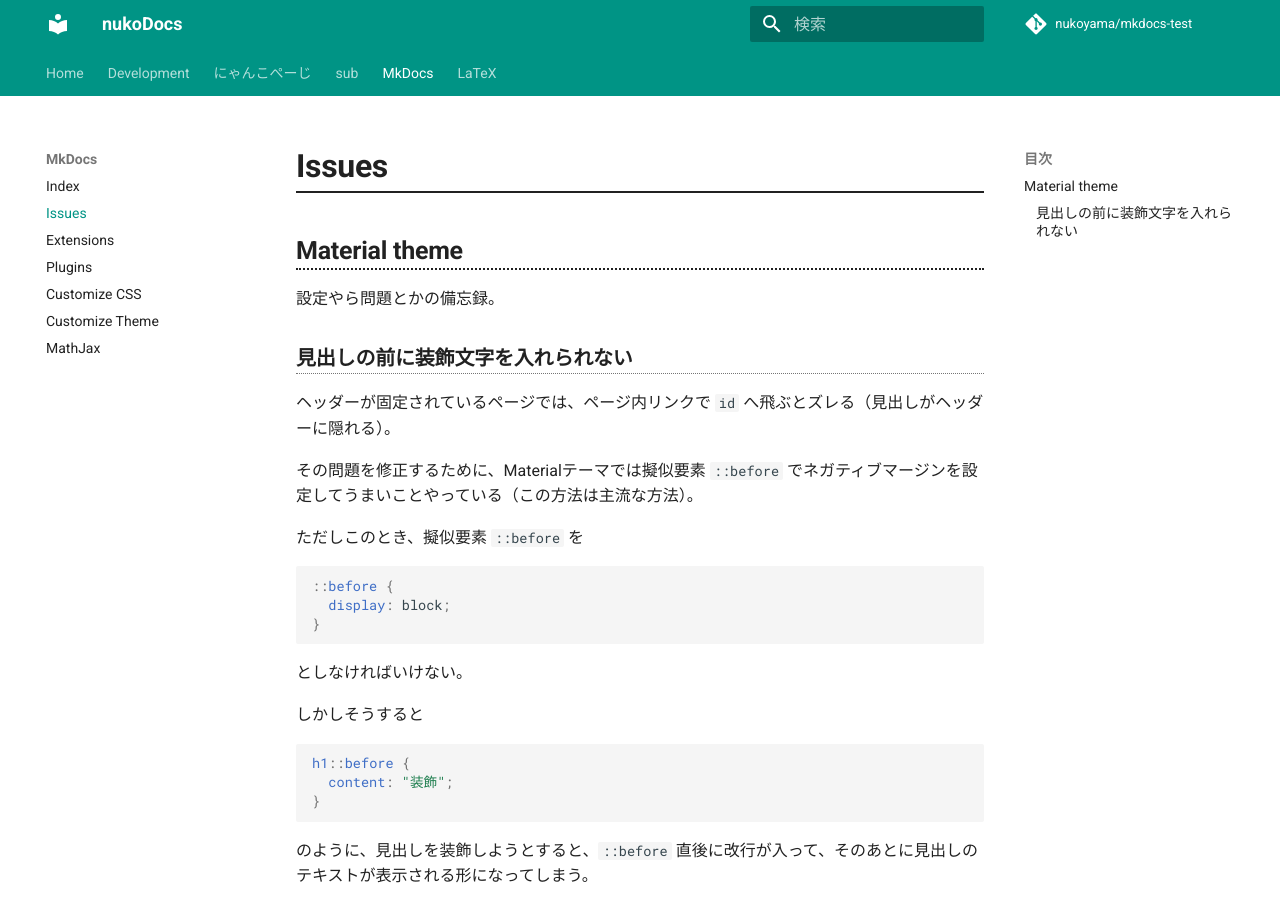
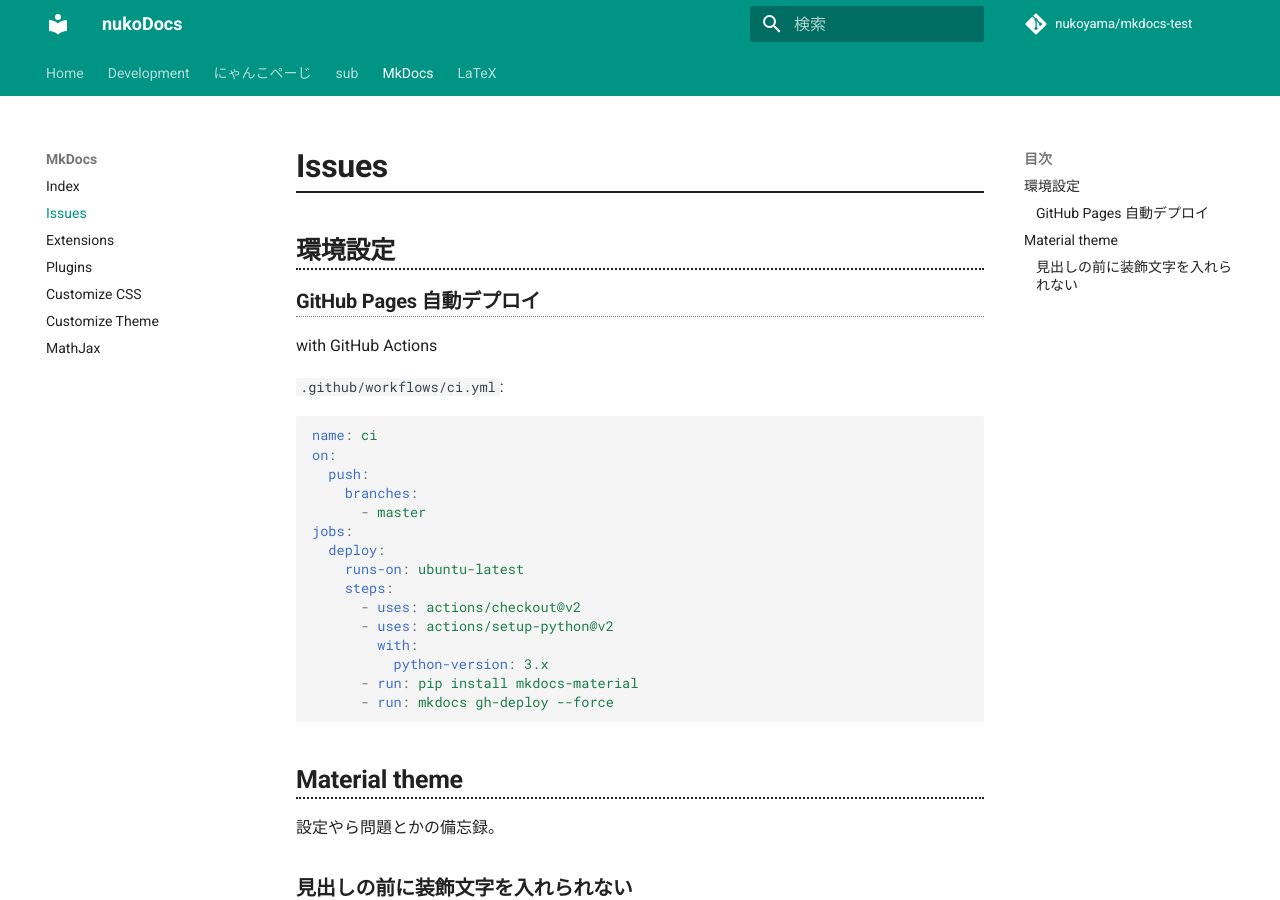
Before and after one commit to znuko/nukodocs, an MkDocs documentation site: the page built from docs/mkdocs/issue.md, in a window 1280 px wide and 900 px high. Built offline with MkDocs 1.6.1 and Material for MkDocs 9.7.7, drawn with Linux system fonts in a browser that asks for light colours; comment, search, counter and statistics services are not loaded.

Commit message:
enable auto deploy

````diff
--- a/docs/mkdocs/issue.md
+++ b/docs/mkdocs/issue.md
@@ -1,6 +1,33 @@
 ---
 title: Issues
 ---
+
+# 環境設定
+
+## GitHub Pages 自動デプロイ
+
+with GitHub Actions
+
+`.github/workflows/ci.yml`:
+
+```yml
+name: ci
+on:
+  push:
+    branches:
+      - master
+jobs:
+  deploy:
+    runs-on: ubuntu-latest
+    steps:
+      - uses: actions/checkout@v2
+      - uses: actions/setup-python@v2
+        with:
+          python-version: 3.x
+      - run: pip install mkdocs-material
+      - run: mkdocs gh-deploy --force
+```
+
 
 # Material theme
 
````
Also changed, not shown: 1 other file.
